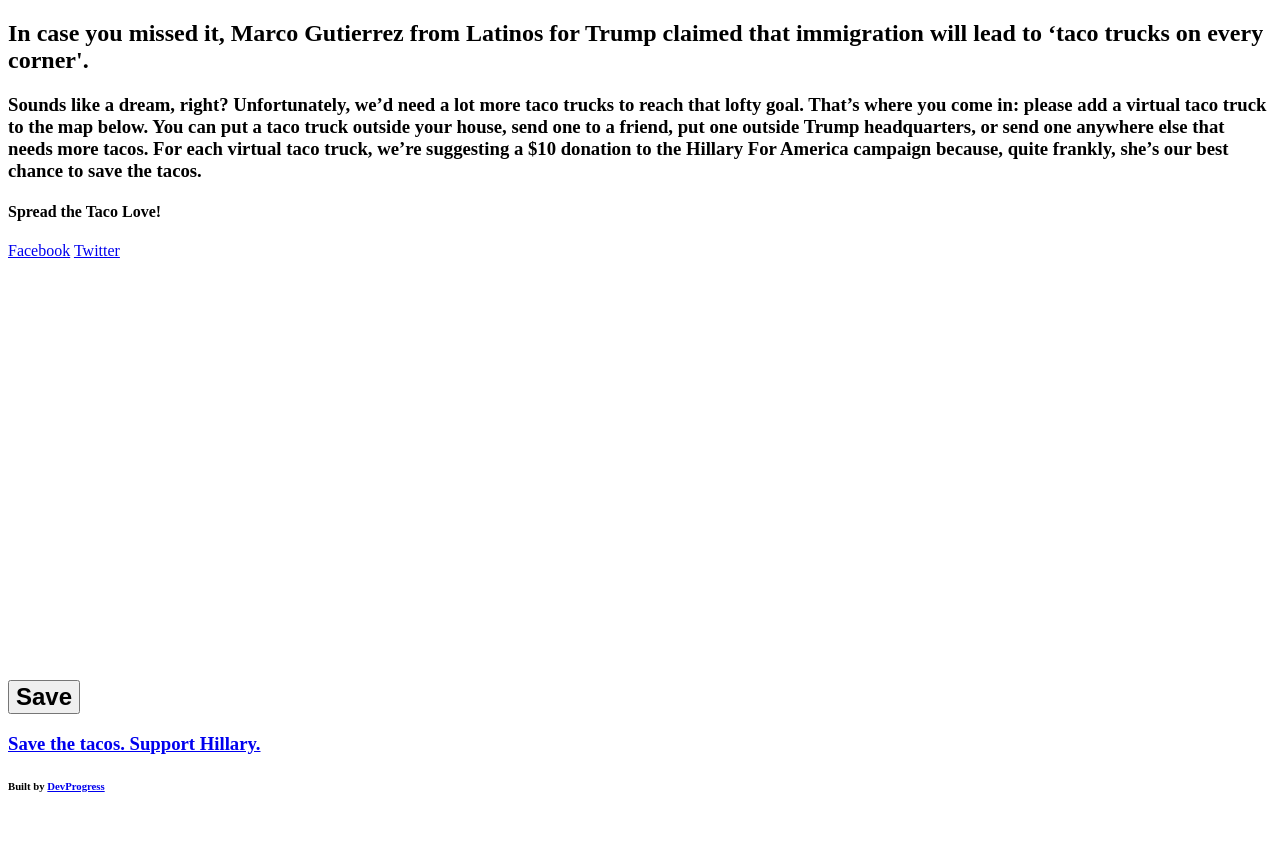
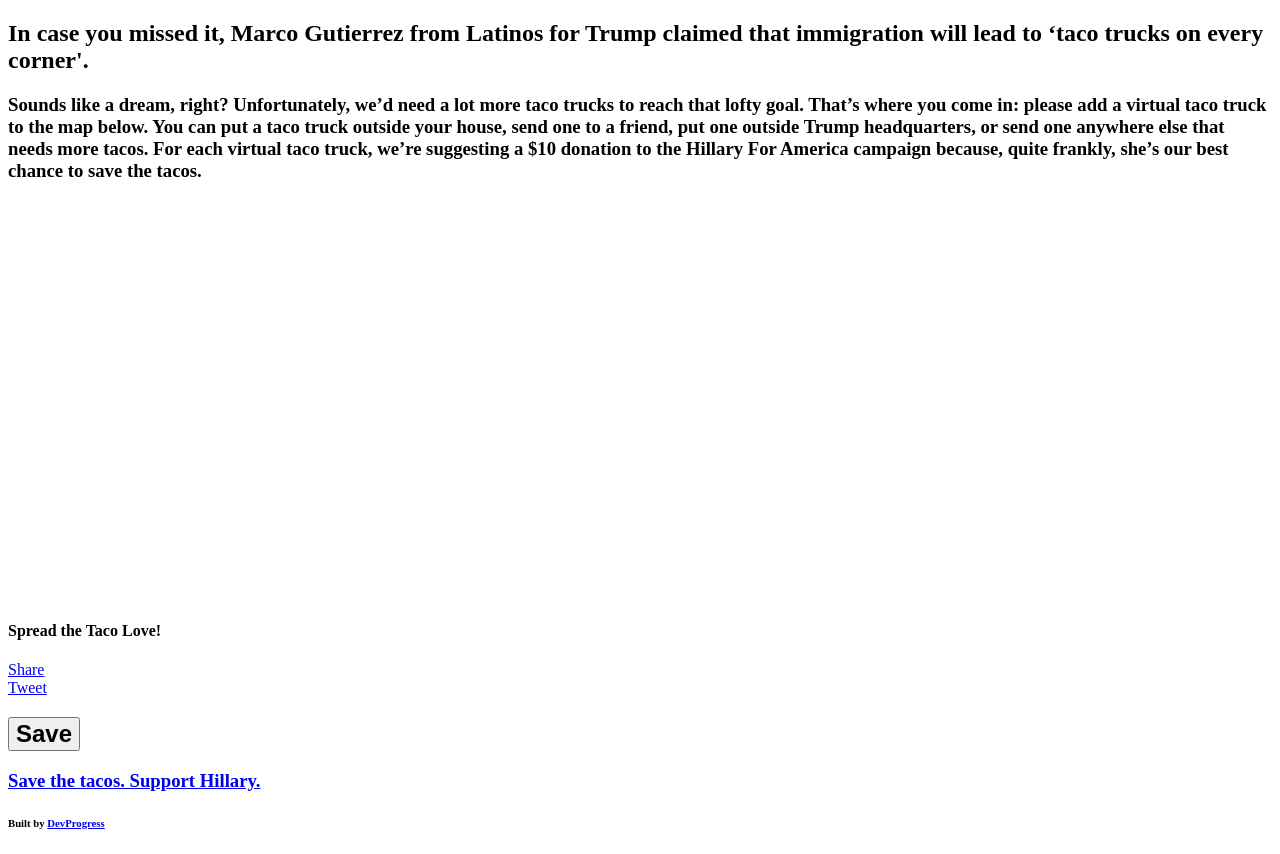
Before and after one commit to DevProgress/more-tacos, a plain HTML site: page index.html in a window 1280 px wide. Before the commit the page ends 817 px from the top, so only its background shows below. Drawn offline with nearby package versions, Linux system fonts and the light colour scheme; some packages are replaced by stand-ins of ours.

Commit message:
adds facebook & twitter buttons

```diff
--- a/index.html
+++ b/index.html
@@ -11,18 +11,25 @@
     <link rel="stylesheet" href="//code.jquery.com/ui/1.12.0/themes/base/jquery-ui.css">
   </head>
   <body>
+      <div id="fb-root"></div>
+        <script>(function(d, s, id) {
+          var js, fjs = d.getElementsByTagName(s)[0];
+          if (d.getElementById(id)) return;
+          js = d.createElement(s); js.id = id;
+          js.src = "//connect.facebook.net/en_GB/sdk.js#xfbml=1&version=v2.7&appId=142896685791962";
+          fjs.parentNode.insertBefore(js, fjs);
+        }(document, 'script', 'facebook-jssdk'));</script>
       <div id="intro_text">
           <h2>In case you missed it, Marco Gutierrez from Latinos for Trump claimed that immigration will lead to ‘taco trucks on every corner'.</h2>
           <h3>
           Sounds like a dream, right? Unfortunately, we’d need a lot more taco trucks to reach that lofty goal. That’s where you come in: please add a virtual taco truck to the map below. You can put a taco truck outside your house, send one to a friend, put one outside Trump headquarters, or send one anywhere else that needs more tacos. For each virtual taco truck, we’re suggesting a $10 donation to the Hillary For America campaign because, quite frankly, she’s our best chance to save the tacos.</h3>
       </div>
+      <div id="vtt"><div id="map" style="height: 400px; width: 100%"></div>
       <div id="share">
           <h4>Spread the Taco Love!</h4>
-          <a href="http://facebook.com/sharer/sharer.php?u=http://tacotruck.party">Facebook</a>
-          <a href="http://twitter.com/intent/tweet?url=http://tacotruck.party&text=I%20just%20sponsored%20a%20virtual%20taco%20truck.%20You%20can,%20too!&hashtags=SaveTheTacos.">Twitter</a>
+          <div class="fb-share-button" data-href="http://tacotruck.party" data-layout="button" data-size="large" data-mobile-iframe="true"><a class="fb-xfbml-parse-ignore" target="_blank" href="https://www.facebook.com/sharer/sharer.php?u=https%3A%2F%2Fdevelopers.facebook.com%2Fdocs%2Fplugins%2F&amp;src=sdkpreparse">Share</a></div>
+          <a href="https://twitter.com/share" class="twitter-share-button" data-size="large" data-text="I just sponsored a virtual taco truck. You can too!" data-url="http://tacotruck.party" data-hashtags="SaveTheTacos" data-show-count="false">Tweet</a><script async src="//platform.twitter.com/widgets.js" charset="utf-8"></script>
       </div>
-      <div id="vtt">
-        <div id="map" style="height: 400px; width: 100%"></div>
     </div>
     <button id="save" style="font-size: 24px; font-weight: bold; margin-top: 20px">Save</button>
     <br>
```
